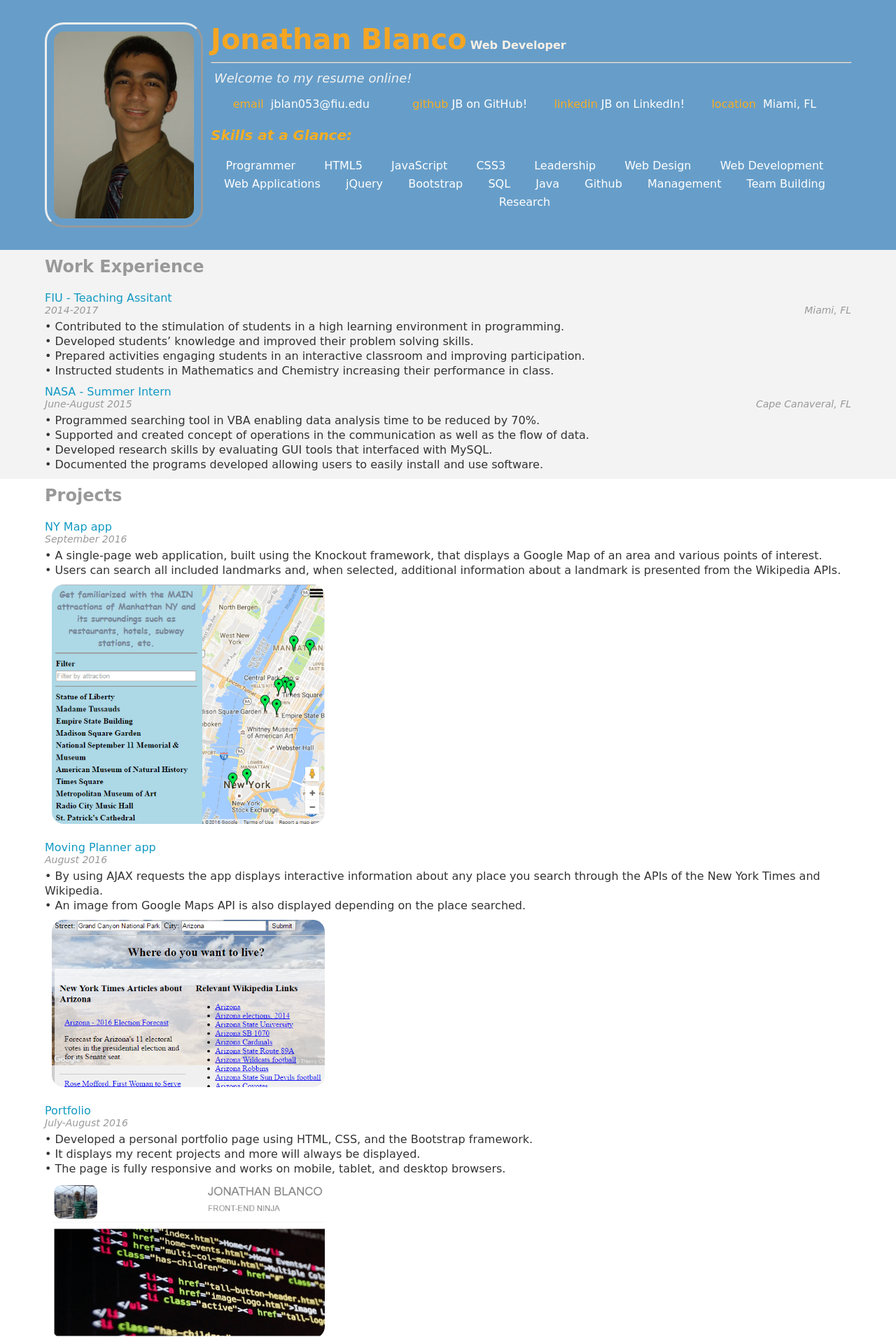
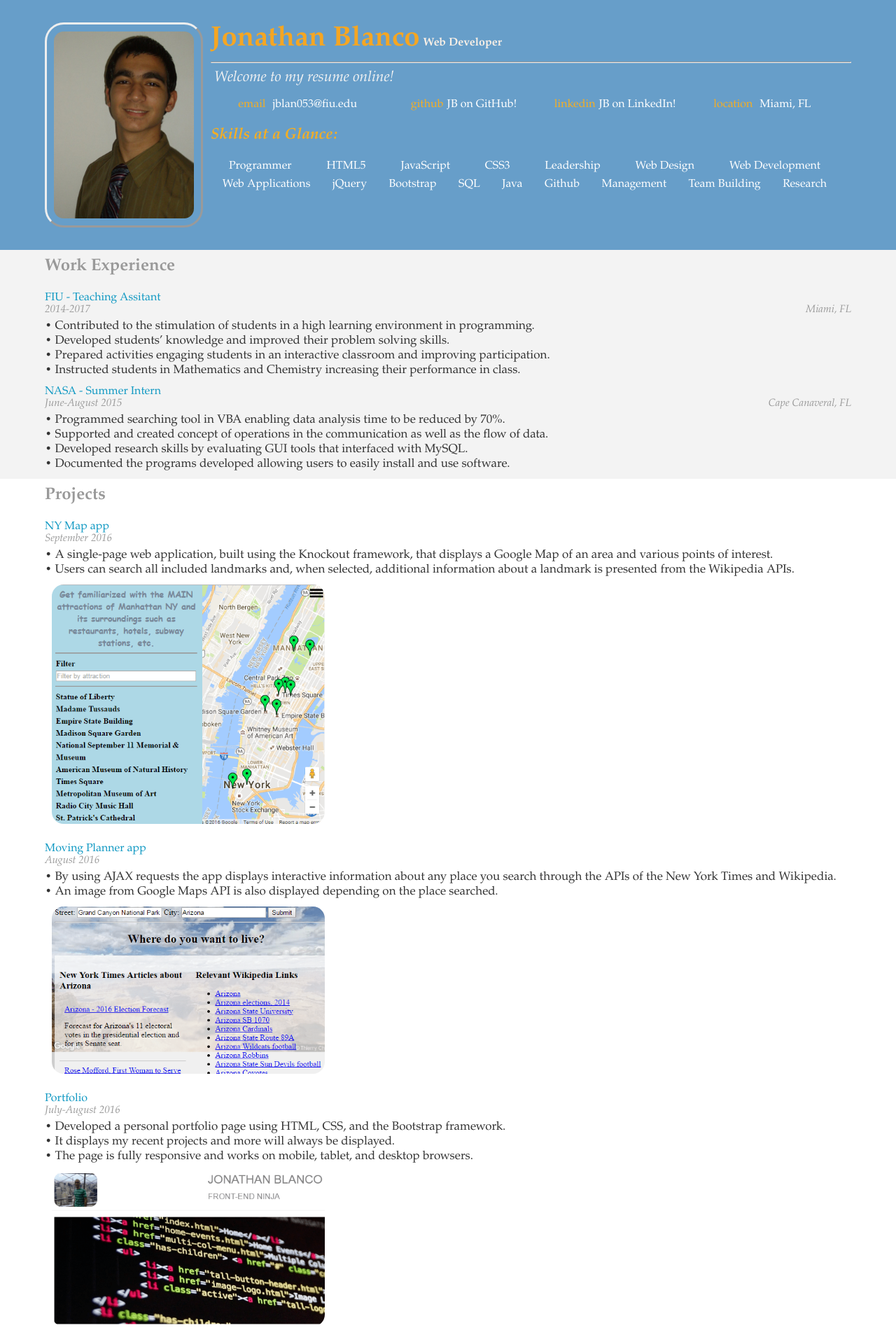
Before and after one commit to jonathanblancor/jonathanblancor.github.io, a PHP site: page /resume/index.html in a window 1280 px wide. Shown: the top 1920 px of the page at 70% size. Run offline with PHP 8.4, Linux system fonts and the light colour scheme; some libraries are stand-ins or nearby versions.

Commit message:
Add files via upload

```diff
--- a/resume/css/style.css
+++ b/resume/css/style.css
@@ -11,7 +11,7 @@ h5,
 h6 {
   padding:0;
   margin:0;
-  font-family: 'Comic Sans MS', cursive, sans-serif;
+  font-family: 'Book Antiqua', 'Palatino Linotype', Palatino, serif;
 }
 
 .clear-fix {
@@ -41,7 +41,7 @@ h2 {
 
 h3 {
   font-style: italic;
-  font-size: 20px;
+  font-size: 22px;
   color: #000;
   line-height: 22px;
 }
@@ -68,7 +68,7 @@ h5 {
 
 .date-text {
   font-style: italic;
-  font-size: 14px;
+  font-size: 15px;
   color: #999;
   line-height: 16px;
   float: left;
@@ -76,7 +76,7 @@ h5 {
 
 .location-text {
   font-style: italic;
-  font-size: 14px;
+  font-size: 15px;
   color: #999;
   line-height: 16px;
   float: right;
@@ -84,7 +84,7 @@ h5 {
 }
 
 p {
-  font-size: 16px;
+  font-size: 17px;
   color: #333;
   line-height: 21px;
 }
@@ -98,7 +98,7 @@ a {
 
 .welcome-message {
   font-style: italic;
-  font-size: 18px;
+  font-size: 21px;
   color: #f3f3f3;
   line-height: 28px;
 }
```
